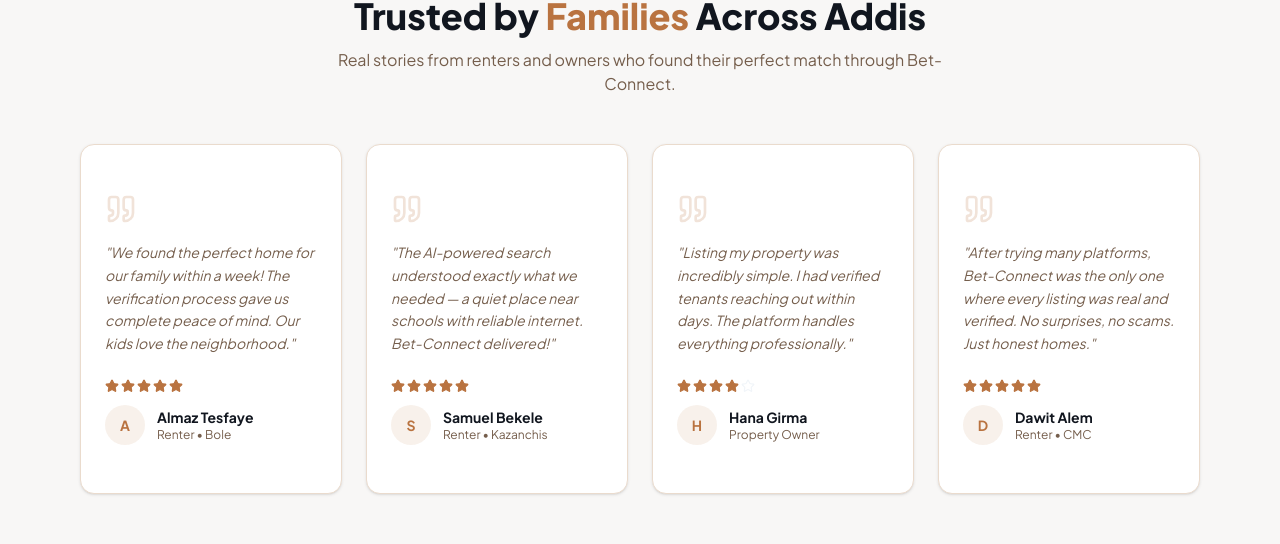
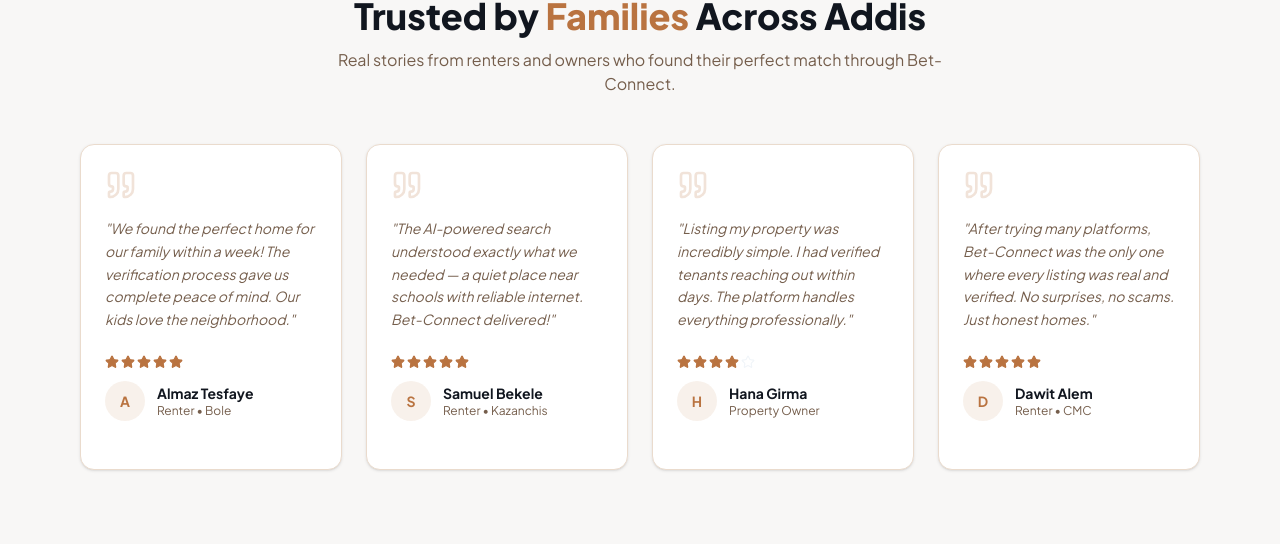
Before and after one commit to SmartHouseRental/frontend, a React (Vite) app: page / in a window 1280 px wide. Shown: the part 2167-2711 px from the top of the page. Built offline with nearby package versions, Linux system fonts and the light colour scheme; no server answers.

Commit message:
fix: correct padding in Card component for consistent layout

```diff
--- a/src/components/ui/card.jsx
+++ b/src/components/ui/card.jsx
@@ -7,7 +7,7 @@
     <div
       data-slot="card"
       className={cn(
-        'bg-card text-card-foreground flex flex-col gap-6 rounded-xl border py-6 shadow-sm',
+        'bg-card text-card-foreground flex flex-col gap-6 rounded-xl border pb-6 shadow-sm',
         className,
       )}
       {...props}
```
